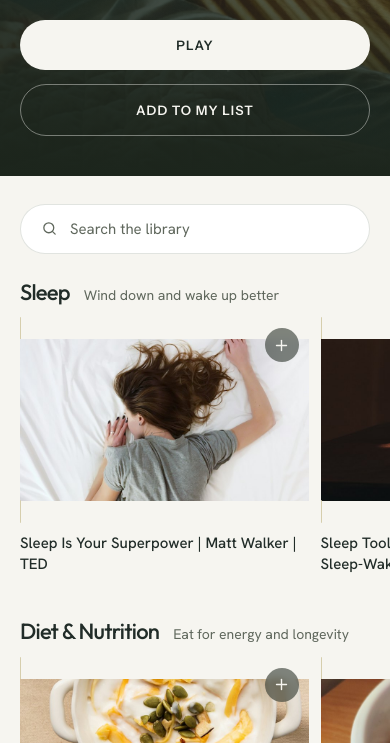
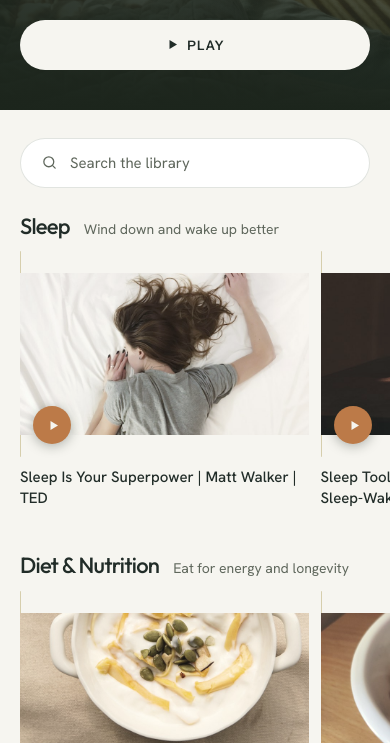
Before and after one commit to coryfirth/tandava-origins, a plain HTML site: page tool-kit-NEW/index.html in a window 390 px wide. Shown: the part 321-1064 px from the top of the page. Drawn offline with Linux system fonts and the light colour scheme.

Commit message:
Make the library cards read as videos, and grade the photographs
Three things, all aimed at the same problem: a shelf of still photographs
under a heading does not say "press me".

The plus is gone. My list went with it, and so did the browser storage
behind it, the save handler and the row it drew. It was the one control on
the page that asked a reader to curate rather than watch, and on a library
this size there is nothing to curate.

Every card now wears a play badge at rest rather than on hover. A phone has
no hover, so the old behaviour meant the busiest half of the audience never
saw the affordance at all. The badge is clay, not a neutral white disc:
these photographs run from a white bedsheet to a dark bedroom and a pale
badge disappears into half of them. Under the pointer it inverts, paper on
clay becoming clay on paper, and the card lifts.

And the pictures carry the site's own faded-matte grade, the one the home
page puts on its big cards: desaturated a touch, forest lightened over,
cream multiplied under. Twenty photographs by twenty photographers arrive
in twenty colour temperatures; this is what makes them one library instead
of a folder of stock. Hover takes the grade off, so the picture comes up to
full colour under the pointer. That is the whole trick a shelf of tiles
uses to say "this one is live", and it costs nothing but two opacities.

The grade is written out here rather than borrowed with class="matte",
because these layers have to lift on hover and the shared rule has no
reason to. The hero photograph gets the filter half of it, which ties the
band to the shelves and settles the one cold patch in that picture.

Co-Authored-By: Claude Opus 5 <noreply@anthropic.com>

```diff
--- a/tool-kit-NEW/index.html
+++ b/tool-kit-NEW/index.html
@@ -29,7 +29,7 @@
 <link rel="preconnect" href="https://i.ytimg.com">
 <link rel="stylesheet" href="/nav.css?v=3">
 <link rel="stylesheet" href="/styles.css?v=4">
-<link rel="stylesheet" href="library.css?v=3">
+<link rel="stylesheet" href="library.css?v=6">
 <!-- data-cookieconsent="ignore" keeps Cookiebot's auto-blocking from
      gagging this file. It IS the consent gate: it loads nothing from
      Google until statistics consent is given, and it owns the footer
@@ -144,6 +144,6 @@
 
 
 <script src="/nav.js?v=4" defer></script>
-<script src="library.js?v=3" defer></script>
+<script src="library.js?v=4" defer></script>
 </body>
 </html>
--- a/tool-kit-NEW/library.css
+++ b/tool-kit-NEW/library.css
@@ -27,7 +27,12 @@
   width: 100%;
   height: 100%;
   object-fit: cover;
-  object-position: 50% 42%;
+  object-position: 50% 62%;
+  /* The same grade the cards get, so the band at the top of the page and
+     the shelves under it are plainly the same set of pictures. It also
+     settles the one cold patch in this photograph, which read as a blue
+     blot on an otherwise warm page. */
+  filter: contrast(.88) brightness(1.06) saturate(.74) sepia(.1);
 }
 /* Two washes. The first darkens the left, where the words are; the second
    lands the band on the paper below without a hard line. */
@@ -195,30 +200,89 @@
   overflow: hidden;
   background: var(--sand);
   border: 1px solid var(--hairline-2);
-  transition: transform .25s var(--ease), box-shadow .25s var(--ease);
+  transition: transform .3s var(--ease), box-shadow .3s var(--ease);
 }
 .lb-thumb img { width: 100%; height: 100%; object-fit: cover; }
+
+/* The site's own faded-matte grade, the one the home page puts on its big
+   cards: the picture desaturated a touch, then forest lightened over it and
+   cream multiplied under that. Twenty photographs by twenty photographers
+   arrive in twenty different colour temperatures; this is what makes them
+   look like one library rather than a folder of stock.
+
+   Written out here rather than borrowed with class="matte" because these
+   layers have to lift on hover, which the shared rule has no reason to do. */
+.lb-thumb img {
+  filter: contrast(.88) brightness(1.06) saturate(.74) sepia(.1);
+  transition: filter .35s var(--ease);
+}
+.lb-thumb::before, .lb-thumb::after {
+  content: "";
+  position: absolute;
+  inset: 0;
+  pointer-events: none;
+  transition: opacity .35s var(--ease);
+}
+.lb-thumb::before { background: var(--forest); mix-blend-mode: lighten; opacity: .35; }
+.lb-thumb::after  { background: var(--cream);  mix-blend-mode: multiply; opacity: .2; }
+
+/* A wash at the foot of the frame. It is what the play badge sits on, so
+   the badge reads the same over a dark bedroom and a white bedsheet. */
+.lb-thumb__veil {
+  position: absolute;
+  inset: 0;
+  z-index: 1;
+  pointer-events: none;
+  background: linear-gradient(0deg, rgba(20,27,22,.55) 0%, rgba(20,27,22,.16) 36%, rgba(20,27,22,0) 60%);
+}
+
+/* On the picture at rest, not on hover: a phone has no hover, and a still
+   photograph with nothing on it does not say "video". */
 .lb-thumb__play {
   position: absolute;
-  inset: 0;
+  left: 12px;
+  bottom: 12px;
+  z-index: 2;
+  width: 38px;
+  height: 38px;
+  border-radius: 999px;
   display: grid;
   place-items: center;
-  background: rgba(28,37,28,.34);
-  opacity: 0;
-  transition: opacity .2s var(--ease);
+  padding-left: 3px;                 /* a triangle's weight sits left of centre */
+  /* Clay rather than a neutral white disc. These twenty photographs run from
+     a white bedsheet to a dark bedroom, and a pale badge disappears into
+     half of them; the brand colour holds against all twenty and is the one
+     thing every card has in common. */
+  color: var(--paper);
+  background: var(--clay);
+  box-shadow: 0 2px 12px rgba(28,37,28,.34);
+  transition: transform .25s var(--ease), background-color .25s var(--ease),
+              color .25s var(--ease);
 }
-.lb-thumb__play span {
-  width: 54px;
-  height: 54px;
-  border-radius: 999px;
+
+/* Hover lifts the card and takes the grade off: the photograph comes up to
+   full colour under the pointer, which is the whole trick a shelf of tiles
+   uses to say "this one is live". */
+.lb-card__open:hover .lb-thumb,
+.lb-card__open:focus-visible .lb-thumb {
+  transform: translateY(-4px) scale(1.03);
+  box-shadow: var(--shadow-overlay);
+}
+.lb-card__open:hover .lb-thumb img,
+.lb-card__open:focus-visible .lb-thumb img { filter: none; }
+.lb-card__open:hover .lb-thumb::before,
+.lb-card__open:focus-visible .lb-thumb::before { opacity: .06; }
+.lb-card__open:hover .lb-thumb::after,
+.lb-card__open:focus-visible .lb-thumb::after { opacity: .04; }
+/* Under the pointer the badge inverts, which reads as the button arming
+   itself: same two colours, swapped. */
+.lb-card__open:hover .lb-thumb__play,
+.lb-card__open:focus-visible .lb-thumb__play {
+  transform: scale(1.14);
   background: var(--paper);
-  display: grid;
-  place-items: center;
+  color: var(--clay);
 }
-.lb-card__open:hover .lb-thumb,
-.lb-card__open:focus-visible .lb-thumb { transform: translateY(-3px); box-shadow: var(--shadow-overlay); }
-.lb-card__open:hover .lb-thumb__play,
-.lb-card__open:focus-visible .lb-thumb__play { opacity: 1; }
+
 .lb-card__title {
   margin-top: 11px;
   font-family: var(--sans);
@@ -226,32 +290,14 @@
   font-size: 15px;
   line-height: 1.4;
   color: var(--ink);
+  transition: color .2s var(--ease);
   display: -webkit-box;
   -webkit-line-clamp: 2;
   -webkit-box-orient: vertical;
   overflow: hidden;
 }
-
-.lb-save {
-  position: absolute;
-  top: 10px;
-  right: 10px;
-  z-index: 2;
-  width: 34px;
-  height: 34px;
-  padding: 0;
-  border: 0;
-  border-radius: 999px;
-  cursor: pointer;
-  display: grid;
-  place-items: center;
-  color: var(--paper);
-  background: rgba(28,37,28,.55);
-  backdrop-filter: blur(4px);
-  transition: background-color .18s var(--ease);
-}
-.lb-save:hover { background: rgba(28,37,28,.78); }
-.lb-save--on, .lb-save--on:hover { background: var(--clay); }
+.lb-card__open:hover .lb-card__title,
+.lb-card__open:focus-visible .lb-card__title { color: var(--clay); }
 
 .lb-empty {
   max-width: var(--wrap);
--- a/tool-kit-NEW/library.js
+++ b/tool-kit-NEW/library.js
@@ -130,18 +130,6 @@
     [].forEach.call(root.querySelectorAll('img[data-next]'), watch);
   }
 
-  var store = {
-    get: function (k, d) {
-      try { var v = JSON.parse(localStorage.getItem(k)); return v === null ? d : v; }
-      catch (e) { return d; }
-    },
-    set: function (k, v) { try { localStorage.setItem(k, JSON.stringify(v)); } catch (e) {} }
-  };
-
-  /* The one thing the reader's own browser remembers: the videos they have
-     put in their list. It never leaves the device and nothing reads it but
-     this page. */
-  var saved = store.get('lb-saved', []);
   var query = '';
 
   function allVideos() {
@@ -152,13 +140,9 @@
     return map;
   }
 
-  var PLAY_ICON = '<svg aria-hidden="true" width="18" height="18" viewBox="0 0 20 20"><path d="M6 4l10 6-10 6z" fill="#212C28"/></svg>';
+  var PLAY_ICON = '<svg aria-hidden="true" width="15" height="15" viewBox="0 0 20 20"><path d="M6 4l10 6-10 6z" fill="currentColor"/></svg>';
   var ARROW_L = '<svg aria-hidden="true" width="22" height="22" viewBox="0 0 24 24" fill="none" stroke="currentColor" stroke-width="1.8" stroke-linecap="round" stroke-linejoin="round"><path d="m14 6-6 6 6 6"/></svg>';
   var ARROW_R = '<svg aria-hidden="true" width="22" height="22" viewBox="0 0 24 24" fill="none" stroke="currentColor" stroke-width="1.8" stroke-linecap="round" stroke-linejoin="round"><path d="m10 6 6 6-6 6"/></svg>';
-  var TICK = '<svg aria-hidden="true" width="17" height="17" viewBox="0 0 24 24" fill="none" stroke="currentColor" stroke-width="2.2" stroke-linecap="round" stroke-linejoin="round"><path d="M5 13l4 4L19 7"/></svg>';
-  var PLUS = '<svg aria-hidden="true" width="17" height="17" viewBox="0 0 24 24" fill="none" stroke="currentColor" stroke-width="2" stroke-linecap="round" stroke-linejoin="round"><path d="M12 5v14"/><path d="M5 12h14"/></svg>';
-
-  function isSaved(id) { return saved.indexOf(id) !== -1; }
 
   /* The card's picture: the one named in the list, or, failing that,
      YouTube's own with its sizes to fall back through. */
@@ -172,19 +156,18 @@
       ' alt="" width="1280" height="720" decoding="async">';
   }
 
+  /* The play badge sits on the picture at rest rather than waiting for a
+     hover: on a phone there is no hover, and a still photograph with
+     nothing on it does not say "video". */
   function cardHTML(v) {
-    var on = isSaved(v.id);
     return '<div class="lb-card">' +
       '<button class="lb-card__open" type="button" data-play="' + v.id + '">' +
         '<span class="lb-thumb">' +
           picture(v, true) +
-          '<span class="lb-thumb__play"><span>' + PLAY_ICON + '</span></span>' +
+          '<span class="lb-thumb__veil" aria-hidden="true"></span>' +
+          '<span class="lb-thumb__play" aria-hidden="true">' + PLAY_ICON + '</span>' +
         '</span>' +
         '<span class="lb-card__title">' + esc(v.title) + '</span>' +
-      '</button>' +
-      '<button class="lb-save' + (on ? ' lb-save--on' : '') + '" type="button" data-save="' + v.id + '"' +
-        ' aria-pressed="' + on + '" aria-label="' + (on ? 'Remove from' : 'Add to') + ' my list">' +
-        (on ? TICK : PLUS) +
       '</button>' +
     '</div>';
   }
@@ -205,7 +188,6 @@
 
   function renderHero() {
     var f = CONFIG.featured;
-    var on = isSaved(f.id);
     var bg = f.img
       ? '<img class="lb-hero__bg" src="' + f.img + '" alt="" width="1800" height="1013"' +
           ' fetchpriority="high" decoding="async">'
@@ -219,9 +201,8 @@
         '<h1 class="lb-hero__title" id="hero-title">' + esc(f.title) + '</h1>' +
         '<p class="lb-hero__lead">' + esc(f.blurb) + '</p>' +
         '<div class="lb-hero__actions">' +
-          '<button class="btn lb-btn-paper" type="button" data-play="' + f.id + '">Play</button>' +
-          '<button class="btn lb-btn-ghost" type="button" data-save="' + f.id + '">' +
-            (on ? 'In my list' : 'Add to my list') +
+          '<button class="btn lb-btn-paper" type="button" data-play="' + f.id + '">' +
+            PLAY_ICON + ' Play' +
           '</button>' +
         '</div>' +
       '</div></div>';
@@ -239,10 +220,6 @@
         ? rowHTML('Results for “' + query + '”', hits.length + (hits.length > 1 ? ' videos' : ' video'), hits)
         : '<p class="lb-empty">Nothing in the library matches “' + esc(query) + '”.</p>';
     } else {
-      var lib = allVideos();
-      var mine = saved.map(function (id) { return lib[id]; })
-                      .filter(function (v) { return !!v; });
-      if (mine.length) { html += rowHTML('My list', 'Saved on this device', mine); }
       html += CONFIG.categories.map(function (c) { return rowHTML(c.name, c.note, c.videos); }).join('');
     }
     rows.innerHTML = html;
@@ -266,19 +243,10 @@
     if (playerDlg.showModal) { playerDlg.showModal(); } else { playerDlg.setAttribute('open', ''); }
   }
 
-  function toggleSave(id) {
-    saved = isSaved(id) ? saved.filter(function (x) { return x !== id; }) : saved.concat([id]);
-    store.set('lb-saved', saved);
-    render();
-  }
-
   /* ------------------------------------------------------------- events -- */
   document.addEventListener('click', function (e) {
     var p = e.target.closest('[data-play]');
     if (p) { play(p.getAttribute('data-play')); return; }
-
-    var s = e.target.closest('[data-save]');
-    if (s) { toggleSave(s.getAttribute('data-save')); return; }
 
     var a = e.target.closest('[data-scroll]');
     if (a) {
```
